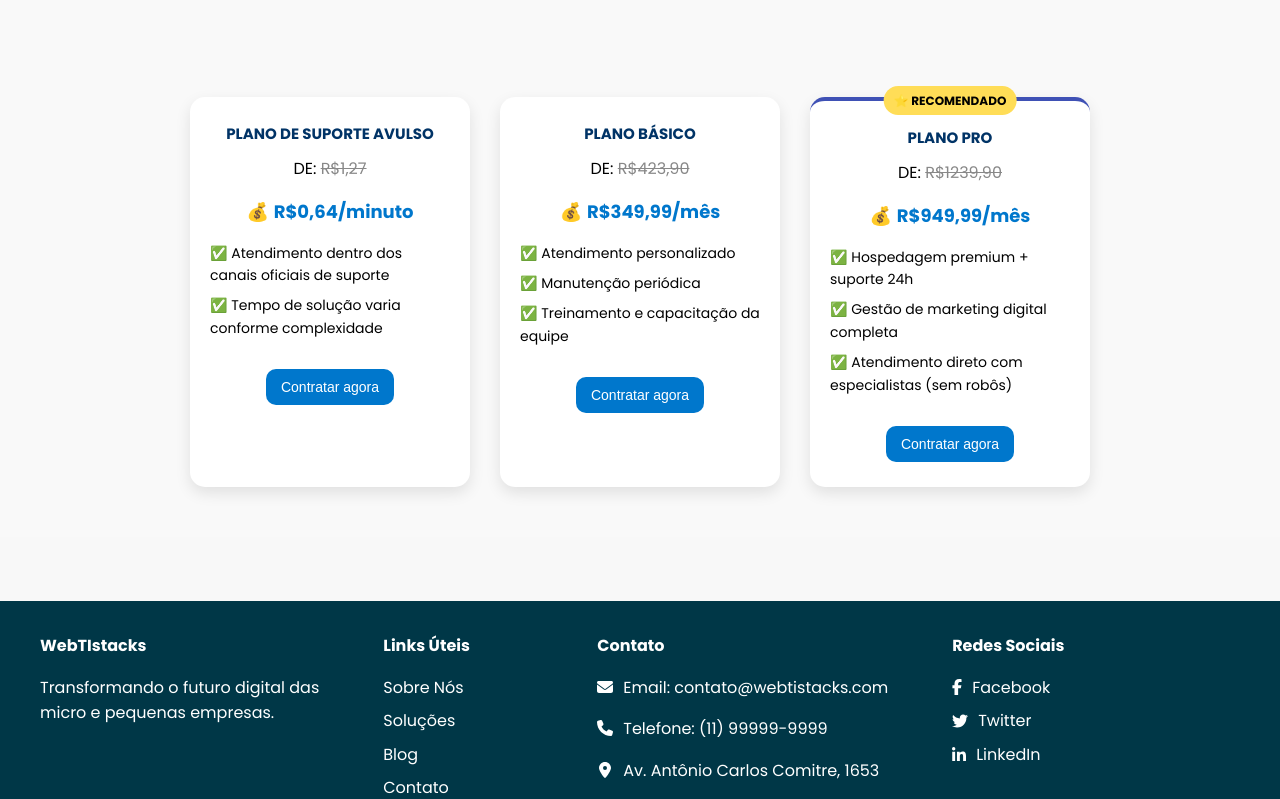
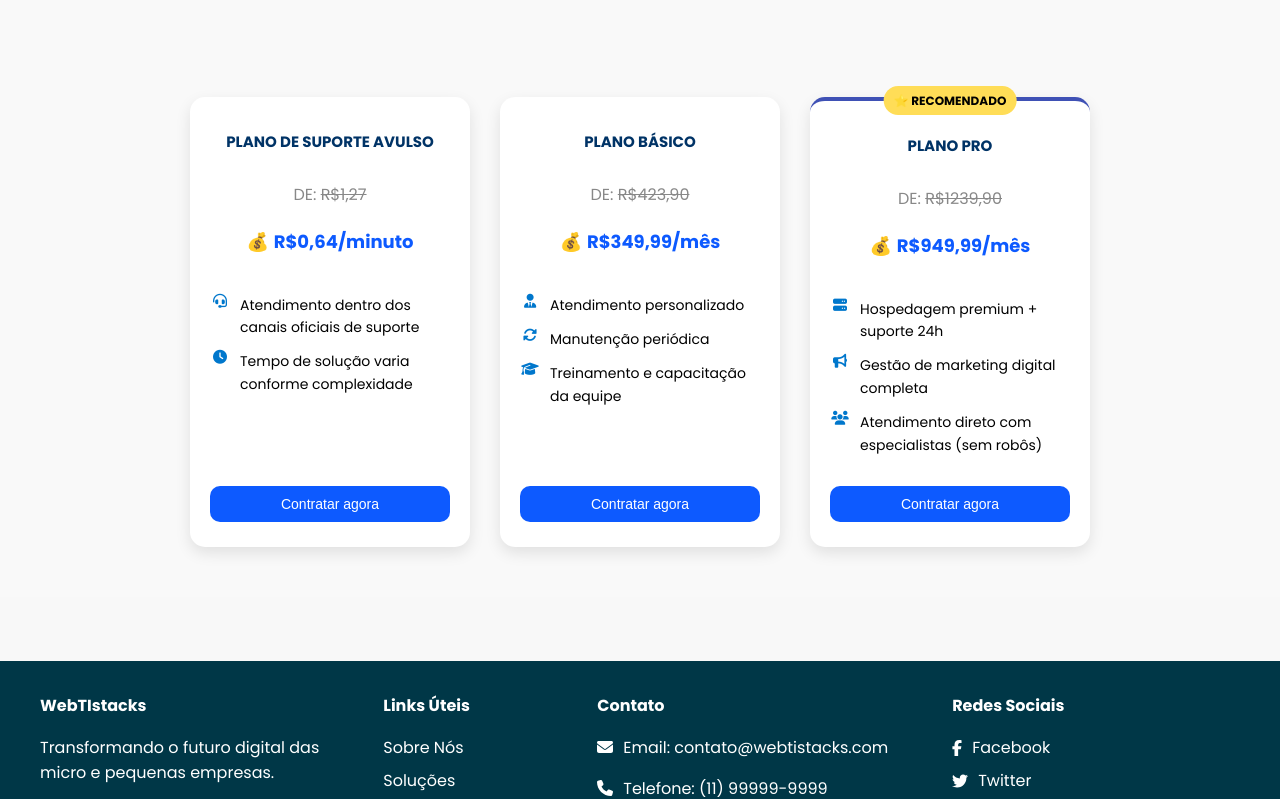
Before and after one commit to CarlosSilva09/WebTistacks, a React (Create React App) app: page /support in a window 1280 px wide. Shown: the part 2175-2974 px from the top of the page. Built offline with nearby package versions, Linux system fonts and the light colour scheme.

Commit message:
Corrigid cores, icones e demais coisas nos cards dos preços na seção do suporte

```diff
--- a/public/index.html
+++ b/public/index.html
@@ -5,6 +5,13 @@
   <meta name="viewport" content="width=device-width, initial-scale=1" />
   <title>WebTIstacks</title>
   <link rel="icon" href="/images/favicon.ico" />
+  <link
+      rel="stylesheet"
+      href="https://cdnjs.cloudflare.com/ajax/libs/font-awesome/6.4.0/css/all.min.css"
+      integrity="sha512-iecdLmaskl7CVkqkXNQ/ZH/XLlvWZOJyj7Yy7tcenmpD1ypASozpmT/E0iPtmFIB46ZmdtAc9eNBvH0H/ZpiBw=="
+      crossorigin="anonymous"
+      referrerpolicy="no-referrer"
+    />
 </head>
 <body>
   <div id="root"></div>
--- a/src/components/Support.js
+++ b/src/components/Support.js
@@ -7,8 +7,8 @@ const plans = [
     oldPrice: 'R$1,27',
     newPrice: 'R$0,64/minuto',
     features: [
-      'Atendimento dentro dos canais oficiais de suporte',
-      'Tempo de solução varia conforme complexidade',
+      {text: 'Atendimento dentro dos canais oficiais de suporte', icon: 'fa-headset'},
+      {text: 'Tempo de solução varia conforme complexidade', icon: 'fa-clock'},
     ],
   },
   {
@@ -16,9 +16,9 @@ const plans = [
     oldPrice: 'R$423,90',
     newPrice: 'R$349,99/mês',
     features: [
-      'Atendimento personalizado',
-      'Manutenção periódica',
-      'Treinamento e capacitação da equipe',
+      {text: 'Atendimento personalizado', icon: 'fa-user-tie'},
+      {text: 'Manutenção periódica', icon: 'fa-sync-alt'},
+      {text: 'Treinamento e capacitação da equipe', icon: 'fa-graduation-cap'},
     ],
   },
   {
@@ -27,9 +27,9 @@ const plans = [
     newPrice: 'R$949,99/mês',
     badge: '⭐ RECOMENDADO',
     features: [
-      'Hospedagem premium + suporte 24h',
-      'Gestão de marketing digital completa',
-      'Atendimento direto com especialistas (sem robôs)',
+      {text: 'Hospedagem premium + suporte 24h', icon: 'fa-server'},
+      {text: 'Gestão de marketing digital completa', icon: 'fa-bullhorn'},
+      {text: 'Atendimento direto com especialistas (sem robôs)', icon: 'fa-users'},
     ],
   },
 ];
@@ -125,10 +125,14 @@ export default function Support() {
                 <p className="preco-novo">💰 <strong>{plan.newPrice}</strong></p>
                 <ul>
                   {plan.features.map((item, idx) => (
-                    <li key={idx}>✅ {item}</li>
+                    <li key={idx}>
+                      <i className={`fas ${item.icon}`}></i> {item.text}
+                    </li>
                   ))}
                 </ul>
-                <button className="cta-button">Contratar agora</button>
+                <div className="button-container">
+                  <button className="cta-button">Contratar agora</button>
+                </div>
               </div>
             ))}
           </div>
--- a/src/styles/Support.css
+++ b/src/styles/Support.css
@@ -1,11 +1,21 @@
 @import url('https://fonts.googleapis.com/css2?family=Poppins:ital,wght@0,100;0,200;0,300;0,400;0,500;0,600;0,700;0,800;0,900;1,100;1,200;1,300;1,400;1,500;1,600;1,700;1,800;1,900&display=swap');
-
+@import url('https://cdnjs.cloudflare.com/ajax/libs/font-awesome/6.4.0/css/all.min.css');
 
 .suporte-intro {
   text-align: center;
   padding: 40px 20px;
   background-color: #f8f9fa;
   margin-bottom: 30px;
+
+  background-size: cover;
+  background-position: center;
+  background-repeat: no-repeat;
+  width: 100vw;
+  height: 100vh;
+  position: relative;
+  color: #fff;
+  text-shadow: 1px 1px 3px rgba(0, 0, 0, 0.4);
+  margin-left: calc(-50vw + 50%);
 }
 
 .suporte-intro h1 {
@@ -22,27 +32,6 @@
   margin: 0 auto;
   line-height: 1.6;
 }
-
-/* Estilos para o container da imagem */
-.girl-pointing-container {
-  display: flex;
-  justify-content: center;
-  align-items: center;
-  padding: 20px;
-  background-color: #f8f9fa;
-  width: 100%;
-}
-
-/* Estilos para a imagem em si */
-.girl-pointing-image {
-  width: auto; /* Tamanho reduzido - ajuste conforme necessário */
-  height: 600px;
-  max-width: 100%;
-  object-fit: contain;
-  justify-content: right;
-  display: flex;
-}
-
 
 .suporte-container {
   padding: 50px 20px;
@@ -83,6 +72,7 @@
   flex-wrap: wrap;
   justify-content: center;
   gap: 30px;
+  align-items: stretch;
 }
 
 .plano-card {
@@ -94,6 +84,11 @@
   box-shadow: 0 6px 15px rgba(0, 0, 0, 0.1);
   position: relative;
   transition: transform 0.3s ease;
+  display: flex;
+  flex-direction: column;
+  height: 100%;
+  min-height: 450px;
+  cursor: pointer;
 }
 
 .plano-card:hover {
@@ -105,15 +100,23 @@
   font-weight: bold;
   color: #003366;
   margin-bottom: 10px;
+  min-height: 40px;
+  display: flex;
+  align-items: center;
+  justify-content: center;
+}
+
+.preco-antigo {
+  color: #888;
+  margin: 10px 0;
 }
 
 .preco-antigo span {
   text-decoration: line-through;
-  color: #888;
 }
 
 .preco-novo {
-  color: #0077cc;
+  color: #0d5aff;
   font-size: 18px;
   margin: 10px 0;
 }
@@ -123,11 +126,26 @@
   padding: 0;
   margin: 15px 0;
   text-align: left;
+  flex-grow: 1;
+  margin-bottom: 15px;
 }
 
 .plano-card li {
-  margin: 8px 0;
+  margin: 12px 0;
   font-size: 14px;
+  display: flex;
+  align-items: flex-start;
+}
+
+.plano-card li i {
+  margin-right: 10px;
+  color: #0077cc;
+  min-width: 20px;
+  text-align: center;
+}
+
+.button-container {
+  margin-top: auto;
 }
 
 .plano-badge {
@@ -144,8 +162,7 @@
 }
 
 .cta-button {
-  margin-top: 15px;
-  background-color: #0077cc;
+  background-color: #0d5aff;
   color: white;
   padding: 10px 15px;
   border: none;
@@ -153,6 +170,8 @@
   cursor: pointer;
   font-size: 14px;
   transition: background-color 0.3s ease;
+  width: 100%;
+  cursor: pointer;
 }
 
 .cta-button:hover {
@@ -163,11 +182,7 @@
   border-top: 4px solid #3f51b5;
 }
 
-.bg-image img {
-  max-width: 400px;
-}
-
-/* Modernized styles for canais section */
+/* Estilos para a seção de canais */
 .canais {
   padding: 2rem;
   background-color: #f9f9f9;
@@ -194,8 +209,6 @@
   gap: 2rem;
   align-items: center;
 }
-
-/* Removed styles for girl-pointing image as it was removed from the component */
 
 .channel-cards {
   flex: 2 1 500px;
@@ -256,15 +269,27 @@
 }
 
 @media (max-width: 768px) {
+  .suporte-intro {
+    height: auto;
+    padding: 80px 20px;
+  }
+
   .channels-container {
     flex-direction: column;
   }
-  .girl-pointing-container,
-  .channel-cards {
-    max-width: 100%;
-    flex: none;
-  }
+
   .channel-cards {
     flex-direction: column;
+    width: 100%;
+  }
+
+  .plano-card {
+    width: 100%;
+    min-height: auto;
+  }
+
+  .planos {
+    flex-direction: column;
+    align-items: center;
   }
 }
```
